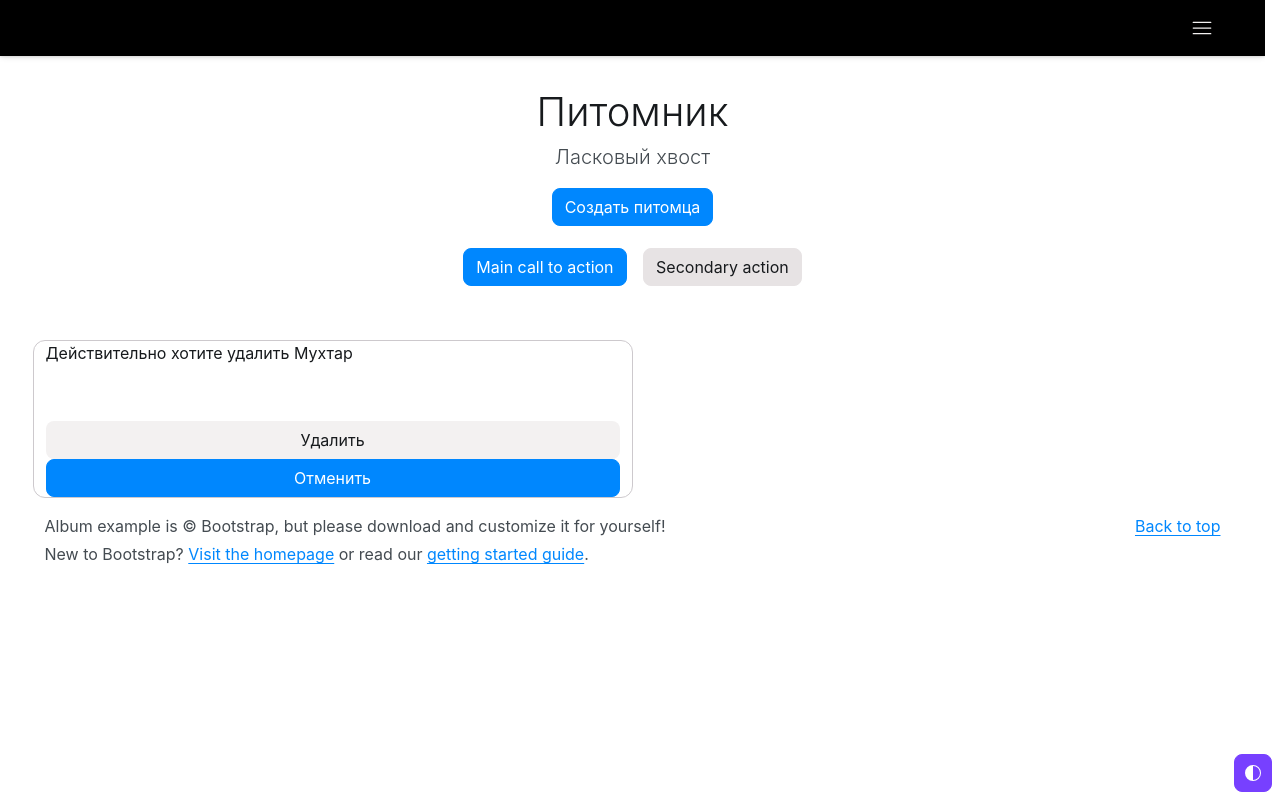
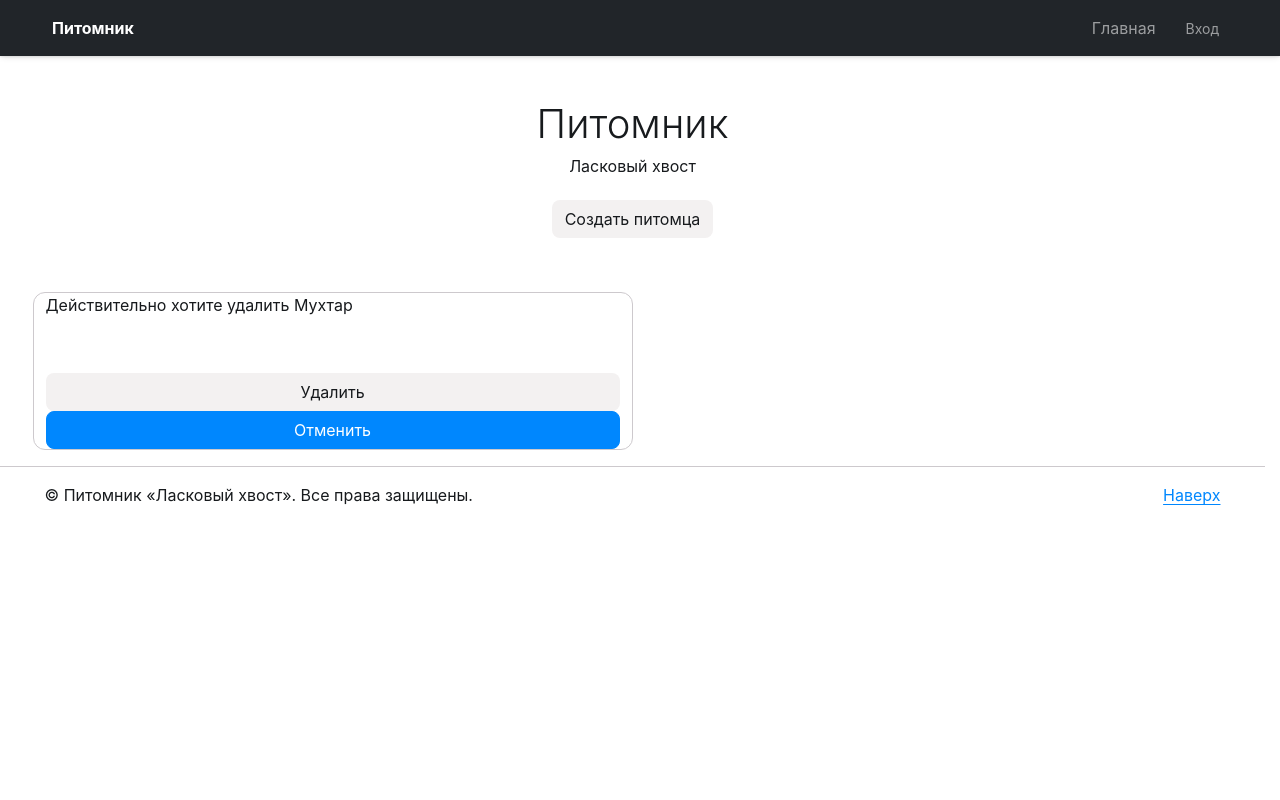
Before and after one commit to konstantin-X-42/27_Django_zadacha_DZ_alternativnay2, a Django app: page /dogs/2/delete/ in a window 1280 px wide. Run offline with Django 5.2, Linux system fonts and the light colour scheme; data comes from the database, SQL or seed files in the repository; some libraries are stand-ins or nearby versions.

Commit message:
отобразил кнопки на чёрном фоне

```diff
--- a/dogs/templates/dogs/base.html
+++ b/dogs/templates/dogs/base.html
@@ -1,127 +1,72 @@
 {% load static %}
 <!DOCTYPE html>
-<html lang="en" data-bs-theme="auto">
+<html lang="ru" data-bs-theme="auto">
 <head>
     <meta charset="utf-8">
     <meta name="viewport" content="width=device-width, initial-scale=1">
-    <meta name="description" content="">
-    <meta name="author" content="Mark Otto, Jacob Thornton, and Bootstrap contributors">
-    <meta name="generator" content="Astro v7.3.2">
-    <title>Album example · Bootstrap v6.0</title>
-    <script type="importmap">
-        {"imports":{"@bootstrap":"/docs/6.0/dist/js/bootstrap.bundle.min.js"}}
-    </script>
-    <link rel="canonical" href="https://getbootstrap.com/docs/6.0/examples/album/">
-    <script src="{% static 'color-modes.js' %}"></script>
+    <title>Питомник · Ласковый хвост</title>
+
+    <!-- Подключаем Bootstrap CSS через CDN для стабильной работы -->
     <link href="{% static 'css/bootstrap.min.css' %}" rel="stylesheet">
-    <link rel="apple-touch-icon" href="/docs/6.0/assets/img/favicons/apple-touch-icon.png" sizes="180x180">
-    <link rel="icon" href="/docs/6.0/assets/img/favicons/favicon-32x32.png" sizes="32x32" type="image/png">
-    <link rel="icon" href="/docs/6.0/assets/img/favicons/favicon-16x16.png" sizes="16x16" type="image/png">
-    <link rel="manifest" href="/docs/6.0/assets/img/favicons/manifest.json">
-    <link rel="mask-icon" href="/docs/6.0/assets/img/favicons/safari-pinned-tab.svg" color="#712cf9">
-    <link rel="icon" href="/docs/6.0/assets/img/favicons/favicon.ico">
-    <meta name="theme-color" content="#712cf9">
+
     <style>
-        .bd-placeholder-img{text-anchor:middle;user-select:none;font-size:1.125rem}@media (width>=768px){.bd-placeholder-img-lg{font-size:2.5rem}}.b-example-divider{background-color:#0000001a;border:1px solid #00000026;border-width:1px 0;width:100%;height:3rem;box-shadow:inset 0 .5em 1.5em #0000001a,inset 0 .125em .5em #00000026}.b-example-vr{flex-shrink:0;width:1.5rem;height:100vh}.bi{vertical-align:-.125em;fill:currentColor}.nav-scroller{z-index:2;height:2.75rem;position:relative;overflow-y:hidden}.nav-scroller .nav{text-align:center;white-space:nowrap;-webkit-overflow-scrolling:touch;flex-wrap:nowrap;margin-top:-1px;padding-bottom:1rem;display:flex;overflow-x:auto}.bd-mode-toggle{z-index:1500}.bd-mode-toggle .bi{width:1em;height:1em}.bd-mode-toggle .menu .active .bi{display:block!important}
+        .bd-placeholder-img { text-anchor: middle; user-select: none; font-size: 1.125rem }
+        @media (min-width: 768px) { .bd-placeholder-img-lg { font-size: 2.5rem } }
+        body { padding-top: 56px; } /* Делаем отступ сверху под фиксированное меню */
     </style>
 </head>
 <body>
-<svg xmlns="http://www.w3.org/2000/svg" class="d-none">
-    <symbol id="check2" viewBox="0 0 16 16">
-        <path d="M13.854 3.646a.5.5 0 0 1 0 .708l-7 7a.5.5 0 0 1-.708 0l-3.5-3.5a.5.5 0 1 1 .708-.708L6.5 10.293l6.646-6.647a.5.5 0 0 1 .708 0z">
 
-        </path>
-    </symbol>
-    <symbol id="circle-half" viewBox="0 0 16 16">
-        <path d="M8 15A7 7 0 1 0 8 1v14zm0 1A8 8 0 1 1 8 0a8 8 0 0 1 0 16z">
+<header>
+    <!-- Добавляем явную тему dark через атрибут data-bs-theme и встроенный стиль для надежности -->
+    <nav class="navbar navbar-expand fixed-top shadow-sm style-theme-dark" data-bs-theme="dark" style="background-color: #212529 !important;">
+        <div class="container">
+            <!-- Левая часть: Название -->
+            <a class="navbar-brand fw-bold text-white" href="{% url 'dogs:dogs_list' %}">Питомник</a>
 
-        </path>
-    </symbol>
-    <symbol id="moon-stars-fill" viewBox="0 0 16 16">
-        <path d="M6 .278a.768.768 0 0 1 .08.858 7.208 7.208 0 0 0-.878 3.46c0 4.021 3.278 7.277 7.318 7.277.527 0 1.04-.055 1.533-.16a.787.787 0 0 1 .81.316.733.733 0 0 1-.031.893A8.349 8.349 0 0 1 8.344 16C3.734 16 0 12.286 0 7.71 0 4.266 2.114 1.312 5.124.06A.752.752 0 0 1 6 .278z"></path>
-        <path d="M10.794 3.148a.217.217 0 0 1 .412 0l.387 1.162c.173.518.579.924 1.097 1.097l1.162.387a.217.217 0 0 1 0 .412l-1.162.387a1.734 1.734 0 0 0-1.097 1.097l-.387 1.162a.217.217 0 0 1-.412 0l-.387-1.162A1.734 1.734 0 0 0 9.31 6.593l-1.162-.387a.217.217 0 0 1 0-.412l1.162-.387a1.734 1.734 0 0 0 1.097-1.097l.387-1.162zM13.863.099a.145.145 0 0 1 .274 0l.258.774c.115.346.386.617.732.732l.774.258a.145.145 0 0 1 0 .274l-.774.258a1.156 1.156 0 0 0-.732.732l-.258.774a.145.145 0 0 1-.274 0l-.258-.774a1.156 1.156 0 0 0-.732-.732l-.774-.258a.145.145 0 0 1 0-.274l.774-.258c.346-.115.617-.386.732-.732L13.863.1z">
-
-        </path>
-    </symbol>
-    <symbol id="sun-fill" viewBox="0 0 16 16">
-        <path d="M8 12a4 4 0 1 0 0-8 4 4 0 0 0 0 8zM8 0a.5.5 0 0 1 .5.5v2a.5.5 0 0 1-1 0v-2A.5.5 0 0 1 8 0zm0 13a.5.5 0 0 1 .5.5v2a.5.5 0 0 1-1 0v-2A.5.5 0 0 1 8 13zm8-5a.5.5 0 0 1-.5.5h-2a.5.5 0 0 1 0-1h2a.5.5 0 0 1 .5.5zM3 8a.5.5 0 0 1-.5.5h-2a.5.5 0 0 1 0-1h2A.5.5 0 0 1 3 8zm10.657-5.657a.5.5 0 0 1 0 .707l-1.414 1.415a.5.5 0 1 1-.707-.708l1.414-1.414a.5.5 0 0 1 .707 0zm-9.193 9.193a.5.5 0 0 1 0 .707L3.05 13.657a.5.5 0 0 1-.707-.707l1.414-1.414a.5.5 0 0 1 .707 0zm9.193 2.121a.5.5 0 0 1-.707 0l-1.414-1.414a.5.5 0 0 1 .707-.707l1.414 1.414a.5.5 0 0 1 0 .707zM4.464 4.465a.5.5 0 0 1-.707 0L2.343 3.05a.5.5 0 1 1 .707-.707l1.414 1.414a.5.5 0 0 1 0 .708z">
-
-        </path>
-    </symbol>
-</svg>
-<div class="position-fixed bottom-0 end-0 mb-3 me-3 bd-mode-toggle">
-    <button class="btn btn-solid btn-icon theme-accent" id="bd-theme" type="button" aria-expanded="false"
-            data-bs-toggle="menu" data-bs-placement="top-end" aria-label="Toggle theme (auto)">
-        <svg class="bi theme-icon-active" aria-hidden="true">
-            <use href="#circle-half"></use>
-        </svg>
-        <span class="visually-hidden">Toggle theme</span>
-    </button>
-    <div class="menu border-keyline" id="bd-theme-menu" aria-labelledby="bd-theme" style="--bs-menu-min-width: 8rem;">
-        <button type="button" class="menu-item" data-bs-theme-value="light" aria-pressed="false">
-            <svg class="bi opacity-50" aria-hidden="true">
-                <use href="#sun-fill"></use>
-            </svg>
-            Light
-            <svg class="bi ms-auto d-none" aria-hidden="true">
-                <use href="#check2"></use>
-            </svg>
-        </button>
-        <button type="button" class="menu-item" data-bs-theme-value="dark" aria-pressed="false">
-            <svg class="bi opacity-50" aria-hidden="true">
-                <use href="#moon-stars-fill"></use>
-            </svg>
-            Dark
-            <svg class="bi ms-auto d-none" aria-hidden="true">
-                <use href="#check2"></use>
-            </svg>
-        </button>
-        <button type="button" class="menu-item active" data-bs-theme-value="auto" aria-pressed="true">
-            <svg class="bi opacity-50" aria-hidden="true">
-                <use href="#circle-half"></use>
-            </svg>
-            Auto
-            <svg class="bi ms-auto d-none" aria-hidden="true">
-                <use href="#check2"></use>
-            </svg>
-        </button>
-    </div>
-</div>
-<header data-bs-theme="dark">
-    {% include 'dogs/includes/inc_menu.html' %}
+            <!-- Правая часть: Ссылки меню в один ряд -->
+            <div class="navbar-nav ms-auto gap-3 align-items-center">
+                <a href="{% url 'dogs:dogs_list' %}" class="nav-link text-white-50">Главная</a>
+                {% if user.is_authenticated %}
+                    <a href="{% url 'users:logout' %}" class="nav-link btn btn-sm btn-outline-light px-3 text-white">Выход</a>
+                {% else %}
+                    <a href="{% url 'users:login' %}" class="nav-link btn btn-sm btn-light text-dark px-3">Вход</a>
+                {% endif %}
+            </div>
+        </div>
+    </nav>
 </header>
 
-<main>
+
+
+<main class="mt-4">
     <section class="py-5 text-center container">
-        <div class="row lg:py-5">
-            <div class="lg:col-6 md:col-8 mx-auto">
+        <div class="row py-5">
+            <div class="col-lg-6 col-md-8 mx-auto">
                 <h1 class="fw-light">Питомник</h1>
-                <p class="fs-lg fw-light fg-2">Ласковый хвост</p>
+                <p class="lead text-muted">Ласковый хвост</p>
                 <p>
-                    <a class="btn-solid theme-primary" href="{% url 'dogs:dogs_create' %}" role="button">Создать
-                        питомца</a>
-                </p>
-                <p>
-                    <a href="#" class="btn-solid theme-primary m-2">Main call to action</a>
-                    <a href="#" class="btn-solid theme-secondary m-2">Secondary action</a>
+                    <a class="btn btn-primary my-2" href="{% url 'dogs:dogs_create' %}" role="button">Создать питомца</a>
                 </p>
             </div>
         </div>
     </section>
+
+    <!-- Сюда подгружаются списки собак, формы редактирования и т.д. -->
     {% block content %}
     {% endblock %}
 </main>
-<footer class="fg-2 py-5">
+
+<footer class="text-muted py-5 border-top mt-5">
     <div class="container">
         <p class="float-end mb-1">
-            <a href="#">Back to top</a>
+            <a href="#">Наверх</a>
         </p>
-        <p class="mb-1">Album example is &copy; Bootstrap, but please download and customize it for yourself!</p>
-        <p class="mb-0">New to Bootstrap?
-            <a href="/">Visit the homepage</a> or read our
-            <a href="/docs/6.0/getting-started/">getting started guide</a>.</p>
+        <p class="mb-1">&copy; Питомник «Ласковый хвост». Все права защищены.</p>
     </div>
 </footer>
-<script type="module" src="{% static 'bootstrap.bundle.min.js' %}"></script>
+
+<!-- Подключаем официальный JavaScript Bootstrap для работы всех компонентов -->
+<script src="https://jsdelivr.net"></script>
 </body>
 </html>
```
